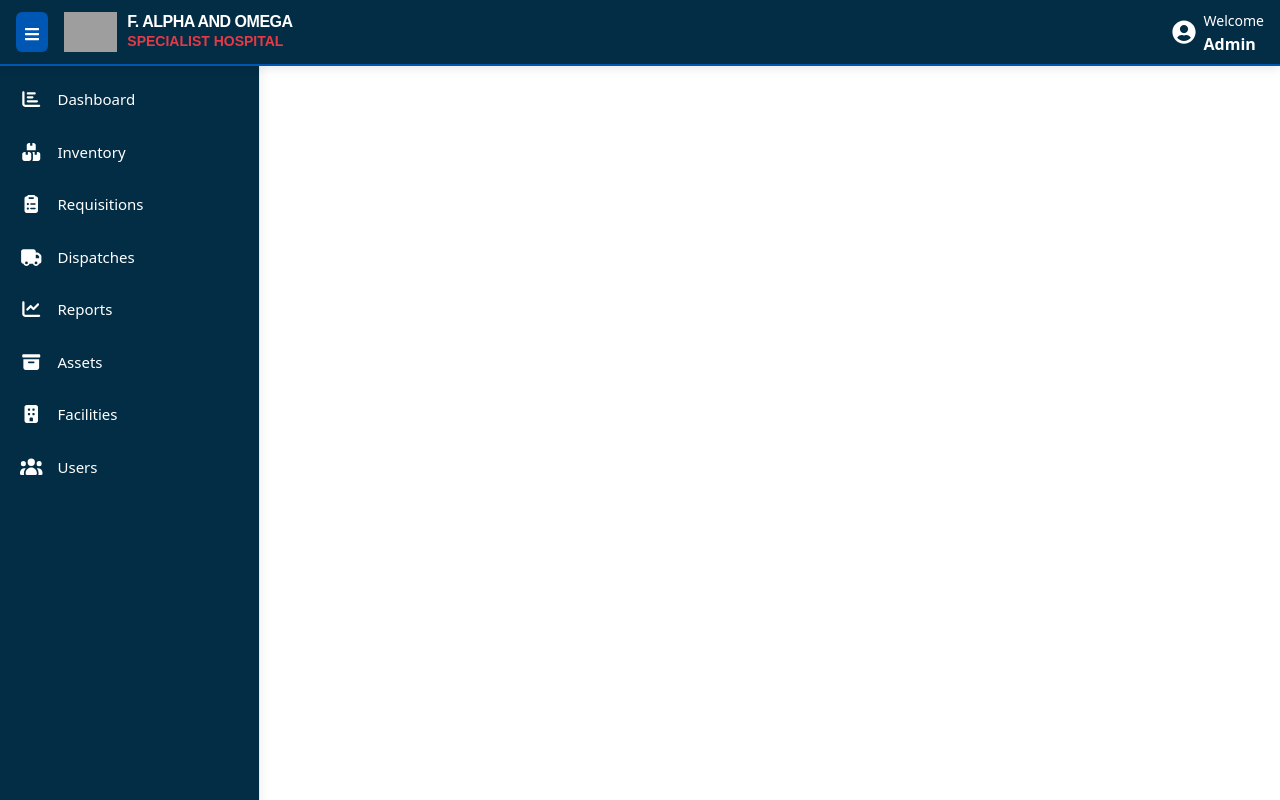
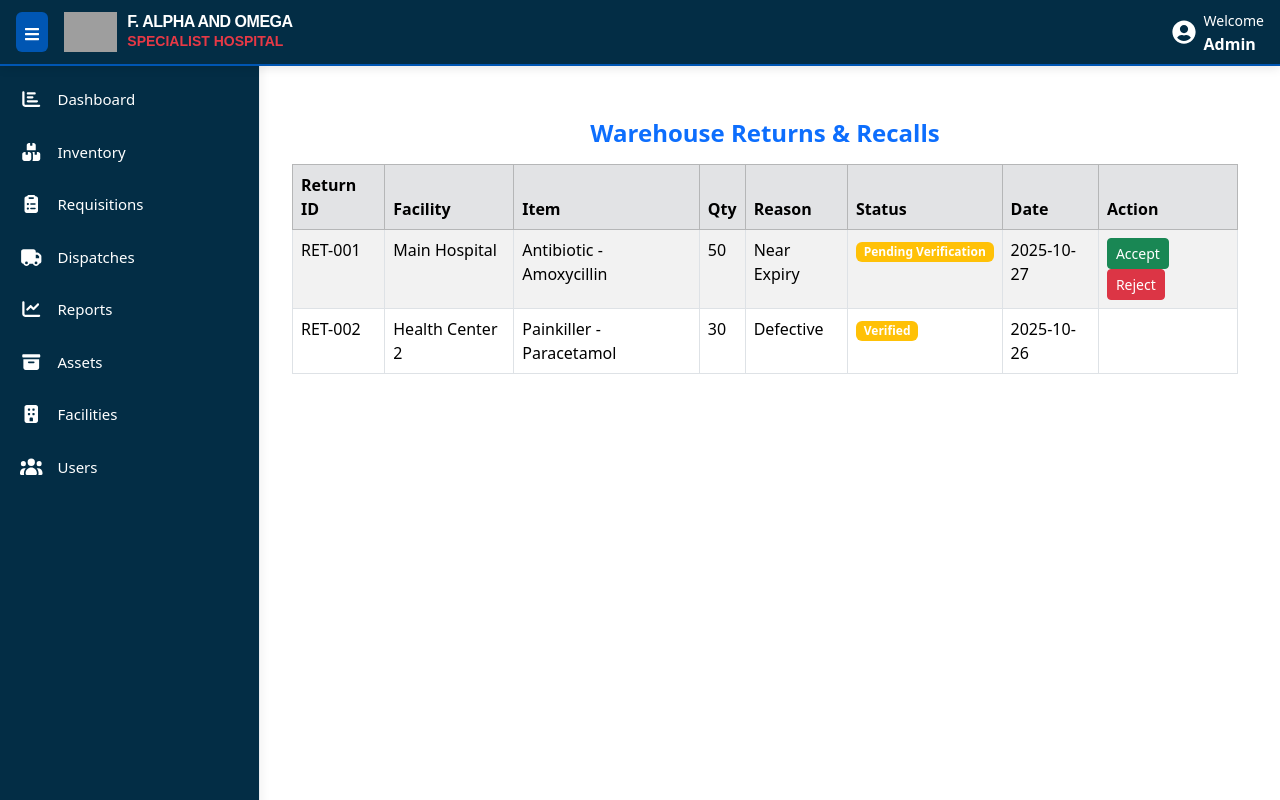
Before and after one commit to sh-vani/Hospital-Inventory, a React (Vite) app: page /warehouse/returns in a window 1280 px wide. Built offline with nearby package versions, Linux system fonts and the light colour scheme; grey boxes are pictures that could not be loaded.

Commit message:
superadmin

```diff
--- a/src/App.jsx
+++ b/src/App.jsx
@@ -56,6 +56,9 @@ import AcknowledgementOfReceipts from "./Dashboard/FacilityUser/AcknowledgementO
 import ReturnsRecalls from "./Dashboard/Warehouse/ReturnsRecalls";
 
 
+import WarehouseReturn from "./Dashboard/Warehouse/WarehouseReturn";
+import FacilityReturns from "./Facility/FacilityReturns";
+
 function App() {
   const [isSidebarCollapsed, setIsSidebarCollapsed] = useState(false);
 
@@ -112,6 +115,7 @@ function App() {
                   <Route path="/facility/departmentsCategories" element={<FacilityDepartmentsCategories/>}/>'
                   <Route path="/facility/usersRoles" element={<FacilityUsersRoles/>}/>'
                   <Route path="/facility/goodreceipt" element={<GoodReceipt/>}/>'
+                  <Route path="/facility/returns" element={<FacilityReturns/>}/>'
                    <Route path="/profile" element={<Profile/>}/>
                 {/* SuperAdmin */}
                    <Route path="/superadmin/dashboard"element={<SuperAdminDashboard/>}/>
@@ -124,6 +128,7 @@ function App() {
                    <Route path="/superadmin/users"element={<SuperAdminUsers/>}/>
                    <Route path="/superadmin/assets"element={<SuperAdminAssets/>}/>
                    <Route path="/superadmin/role"element={<SuperAdminRoles/>}/>
+
                  {/* Facility User */}
                   <Route path="/user/dashboard" element={<FacilityUserDashboard/>}/>'
                   <Route path="/user/requisitions" element={<FacilityUserRequisition/>}/>'
@@ -141,6 +146,7 @@ function App() {
                  <Route path="/warehouse/settings"element={<WarehouseSettings/>}/>
                  <Route path="/warehouse/requisitions"element={<WarehouseRequisitions/>}/>
                  <Route path="/warehouse/returnsRecalls"element={<ReturnsRecalls/>}/>
+                 <Route path="/warehouse/returns"element={<WarehouseReturn/>}/>
               </Routes>
             </div>
           </div>
--- /dev/null
+++ b/src/Dashboard/Warehouse/WarehouseReturn.jsx
@@ -0,0 +1,156 @@
+import React, { useState } from "react";
+import { Table, Button, Modal, Form, Badge } from "react-bootstrap";
+
+const WarehouseReturn = () => {
+  const [returns, setReturns] = useState([
+    {
+      id: "RET-001",
+      facility: "Main Hospital",
+      item: "Antibiotic - Amoxycillin",
+      quantity: 50,
+      reason: "Near Expiry",
+      status: "Pending Verification",
+      remarks: "",
+      date: "2025-10-27",
+    },
+    {
+      id: "RET-002",
+      facility: "Health Center 2",
+      item: "Painkiller - Paracetamol",
+      quantity: 30,
+      reason: "Defective",
+      status: "Verified",
+      remarks: "Batch 102 damaged",
+      date: "2025-10-26",
+    },
+  ]);
+
+  const [selectedReturn, setSelectedReturn] = useState(null);
+  const [showModal, setShowModal] = useState(false);
+  const [action, setAction] = useState(""); // Accept / Reject
+  const [remarks, setRemarks] = useState("");
+
+  const handleActionClick = (ret, act) => {
+    setSelectedReturn(ret);
+    setAction(act);
+    setShowModal(true);
+  };
+
+  const handleSubmitAction = () => {
+    setReturns((prev) =>
+      prev.map((r) =>
+        r.id === selectedReturn.id
+          ? { ...r, status: action === "Accept" ? "Processed" : "Rejected", remarks }
+          : r
+      )
+    );
+    setShowModal(false);
+    setRemarks("");
+  };
+
+  return (
+    <div className="container mt-4">
+      <h4 className="mb-3 text-center text-primary fw-bold">
+        Warehouse Returns & Recalls
+      </h4>
+
+      <Table striped bordered hover responsive>
+        <thead className="table-secondary">
+          <tr>
+            <th>Return ID</th>
+            <th>Facility</th>
+            <th>Item</th>
+            <th>Qty</th>
+            <th>Reason</th>
+            <th>Status</th>
+            <th>Date</th>
+            <th>Action</th>
+          </tr>
+        </thead>
+        <tbody>
+          {returns.map((ret) => (
+            <tr key={ret.id}>
+              <td>{ret.id}</td>
+              <td>{ret.facility}</td>
+              <td>{ret.item}</td>
+              <td>{ret.quantity}</td>
+              <td>{ret.reason}</td>
+              <td>
+                <Badge
+                  bg={
+                    ret.status === "Processed"
+                      ? "success"
+                      : ret.status === "Rejected"
+                      ? "danger"
+                      : "warning"
+                  }
+                >
+                  {ret.status}
+                </Badge>
+              </td>
+              <td>{ret.date}</td>
+              <td>
+                {ret.status === "Pending Verification" && (
+                  <>
+                    <Button
+                      size="sm"
+                      variant="success"
+                      className="me-2"
+                      onClick={() => handleActionClick(ret, "Accept")}
+                    >
+                      Accept
+                    </Button>
+                    <Button
+                      size="sm"
+                      variant="danger"
+                      onClick={() => handleActionClick(ret, "Reject")}
+                    >
+                      Reject
+                    </Button>
+                  </>
+                )}
+              </td>
+            </tr>
+          ))}
+        </tbody>
+      </Table>
+
+      {/* Modal for Accept/Reject */}
+      <Modal show={showModal} onHide={() => setShowModal(false)}>
+        <Modal.Header closeButton>
+          <Modal.Title>
+            {action === "Accept" ? "Accept Return" : "Reject Return"}
+          </Modal.Title>
+        </Modal.Header>
+        <Modal.Body>
+          <p>
+            Are you sure you want to <strong>{action}</strong> this return (
+            {selectedReturn?.item})?
+          </p>
+          <Form.Group>
+            <Form.Label>Remarks</Form.Label>
+            <Form.Control
+              as="textarea"
+              rows={3}
+              value={remarks}
+              onChange={(e) => setRemarks(e.target.value)}
+            />
+          </Form.Group>
+        </Modal.Body>
+        <Modal.Footer>
+          <Button variant="secondary" onClick={() => setShowModal(false)}>
+            Cancel
+          </Button>
+          <Button
+            variant={action === "Accept" ? "success" : "danger"}
+            onClick={handleSubmitAction}
+          >
+            Confirm
+          </Button>
+        </Modal.Footer>
+      </Modal>
+    </div>
+  );
+};
+
+export default WarehouseReturn;
--- a/src/Facility/FacilityReturns.jsx
+++ b/src/Facility/FacilityReturns.jsx
@@ -1,7 +1,6 @@
 import React, { useState, useEffect } from "react";
 import { FaClipboardList, FaPlus, FaTrash, FaEye } from "react-icons/fa";
-import axios from "axios";
-import BaseUrl from "../../Api/BaseUrl";
+
 
 const FacilityReturns = () => {
   const [inventoryItems, setInventoryItems] = useState([]);
--- a/src/Layout/Sidebar.jsx
+++ b/src/Layout/Sidebar.jsx
@@ -137,6 +137,11 @@ useEffect(() => {
         path: "/warehouse/returnsRecalls",
       },
       {
+        name: " Returns ",
+        icon: faRotateLeft,
+        path: "/warehouse/returns",
+      },
+      {
         name: "Assets",
         icon: faArchive,
         path: "/warehouse/assets",
@@ -175,11 +180,11 @@ useEffect(() => {
         path: "/facility/assets",
       },
 
-      //  {
-      //   name: "Good Receipt",
-      //   icon: faArchive,
-      //   path: "/facility/goodreceipt",
-      // },
+       {
+        name: "Returns",
+        icon: faArchive,
+        path: "/facility/returns",
+      },
 
        {
         name: "Reports",
```
Also changed, not shown: src/Dashboard/FacilityUser/FacilityUserRequisition.jsx (+29 -120 lines).
